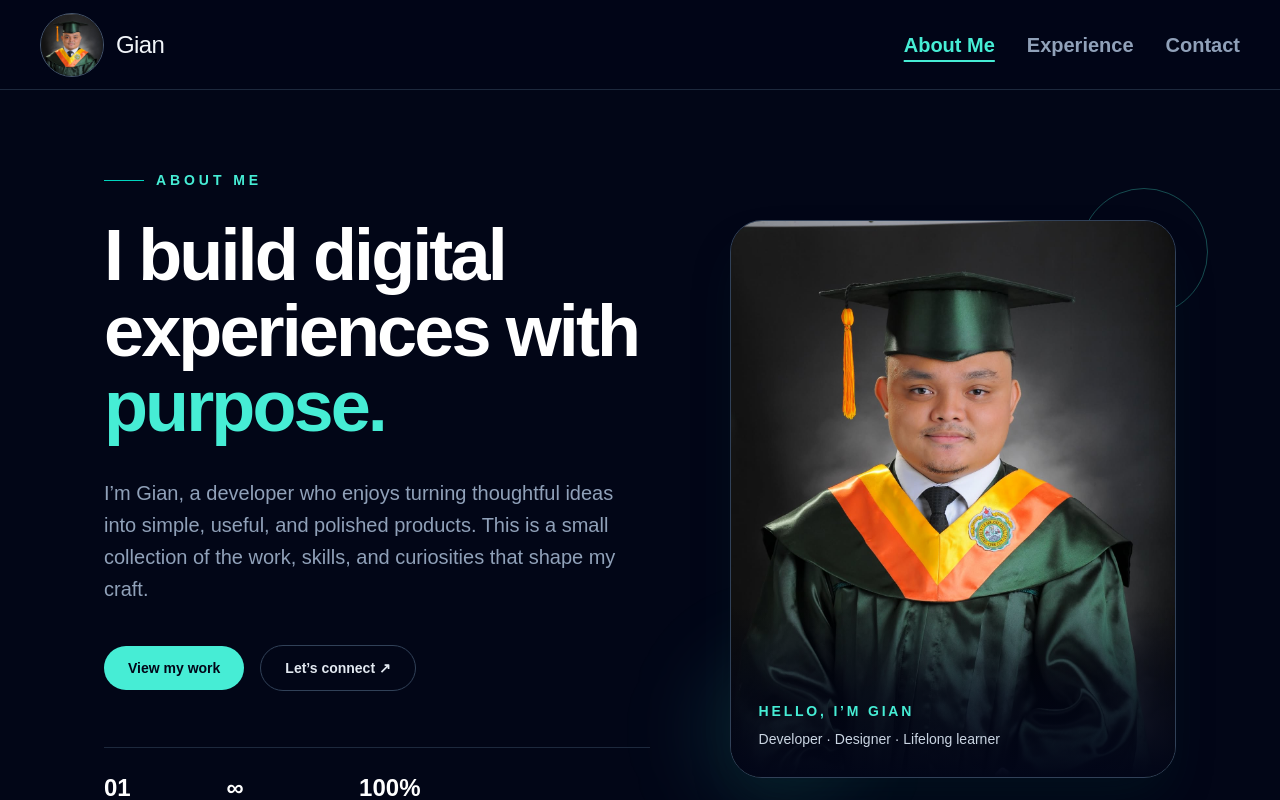
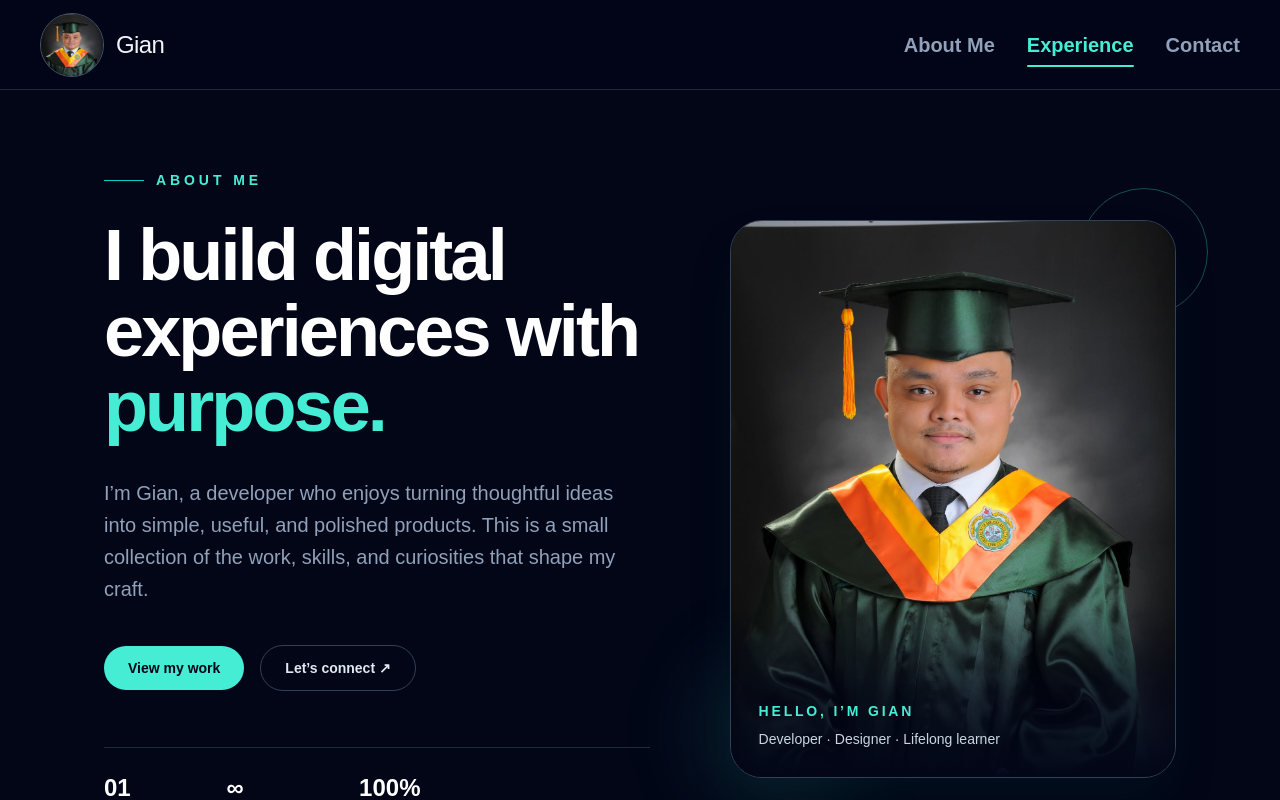
Before and after one commit to GKG01/portfolio, a React (Vite) app: page / in a window 1280 px wide. Shown: the top 800 px of the page. Built offline with nearby package versions, Linux system fonts and the light colour scheme.

Commit message:
Enhance animation smoothness

```diff
--- a/src/Components/Header.tsx
+++ b/src/Components/Header.tsx
@@ -1,4 +1,4 @@
-import { useEffect, useState } from 'react'
+import { useEffect, useLayoutEffect, useRef, useState } from 'react'
 import gradPic from '@/assets/grad-pic.jpeg'
 
 const navigationItems = [
@@ -9,6 +9,8 @@ const navigationItems = [
 
 export default function Header() {
     const [activeSection, setActiveSection] = useState('about-me')
+    const [indicator, setIndicator] = useState({ left: 0, width: 0 })
+    const linkRefs = useRef<Record<string, HTMLAnchorElement | null>>({})
 
     useEffect(() => {
         const updateActiveSection = () => {
@@ -16,7 +18,9 @@ export default function Header() {
             const currentSection = sectionIds.reduce((activeId, sectionId) => {
                 const section = document.getElementById(sectionId)
 
-                return section && section.offsetTop - 120 <= window.scrollY ? sectionId : activeId
+                return section && section.getBoundingClientRect().top <= window.innerHeight * 0.55
+                    ? sectionId
+                    : activeId
             }, sectionIds[0])
 
             setActiveSection(currentSection)
@@ -27,6 +31,30 @@ export default function Header() {
 
         return () => window.removeEventListener('scroll', updateActiveSection)
     }, [])
+
+    useLayoutEffect(() => {
+        const activeLink = linkRefs.current[activeSection]
+
+        if (!activeLink) {
+            return
+        }
+
+        setIndicator({ left: activeLink.offsetLeft, width: activeLink.offsetWidth })
+    }, [activeSection])
+
+    useEffect(() => {
+        const updateIndicator = () => {
+            const activeLink = linkRefs.current[activeSection]
+
+            if (activeLink) {
+                setIndicator({ left: activeLink.offsetLeft, width: activeLink.offsetWidth })
+            }
+        }
+
+        window.addEventListener('resize', updateIndicator)
+
+        return () => window.removeEventListener('resize', updateIndicator)
+    }, [activeSection])
 
     return (
         <header className="sticky top-0 z-50 flex h-[90px] w-full items-center justify-between border-b border-slate-800 bg-slate-950/90 px-6 backdrop-blur sm:px-10">
@@ -41,18 +69,31 @@ export default function Header() {
             </div>
 
             <nav aria-label="Primary navigation" className="hidden sm:block">
-                <ul className="flex items-center gap-5 text-xl font-semibold text-slate-400 sm:gap-8">
-                    {navigationItems.map((item) => (
+                <ul className="relative flex items-center gap-5 text-xl font-semibold text-slate-400 sm:gap-8">
+                    <span
+                        aria-hidden="true"
+                        className="absolute -bottom-2 h-0.5 rounded-full bg-teal-300 transition-[left,width] duration-300 ease-out"
+                        style={{ left: indicator.left, width: indicator.width }}
+                    />
+                    {navigationItems.map((item) => {
+                        const sectionId = item.href.slice(1)
+                        const isActive = activeSection === sectionId
+
+                        return (
                             <li key={item.label}>
                                 <a
+                                    ref={(element) => {
+                                        linkRefs.current[sectionId] = element
+                                    }}
                                     href={item.href}
-                                aria-current={activeSection === item.href.slice(1) ? 'page' : undefined}
-                                className={`transition-colors hover:text-teal-300 focus-visible:text-teal-300 focus-visible:outline-none ${activeSection === item.href.slice(1) ? 'text-teal-300 underline decoration-2 underline-offset-8' : ''}`}
+                                    aria-current={isActive ? 'page' : undefined}
+                                    className={`transition-colors duration-300 hover:text-teal-300 focus-visible:text-teal-300 focus-visible:outline-none ${isActive ? 'text-teal-300' : ''}`}
                                 >
                                     {item.label}
                                 </a>
                             </li>
-                    ))}
+                        )
+                    })}
                 </ul>
             </nav>
         </header>
--- a/src/index.css
+++ b/src/index.css
@@ -1,4 +1,14 @@
 @import 'tailwindcss';
+
+html {
+    scroll-behavior: smooth;
+}
+
+@media (prefers-reduced-motion: reduce) {
+    html {
+        scroll-behavior: auto;
+    }
+}
 
 body {
     min-width: 20rem;
```
Lines whose indentation alone changed are shown as unchanged.
